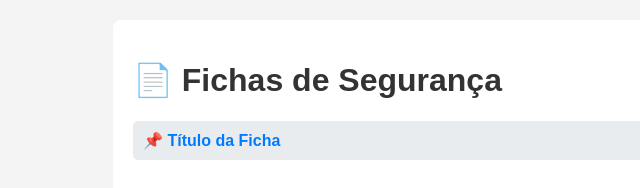
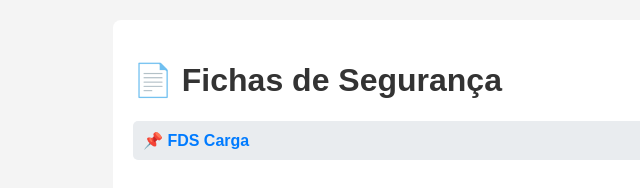
Before and after one commit to rcass14/rcass14.github.io, a plain HTML site: page index.html in a window 1280 px wide. Shown: the full height of the page, 107-747 px from the left. Drawn offline with Linux system fonts and the light colour scheme.

Commit message:
Update title and link for Fichas de Segurança

```diff
--- a/index.html
+++ b/index.html
@@ -2,7 +2,7 @@
 <html>
 <head>
     <meta charset="UTF-8">
-    <title>Fichas de Segurança</title>
+    <title>Fichas de Segurança - Carga</title>
     <meta name="viewport" content="width=device-width, initial-scale=1">
     <style>
         body { font-family: Arial, sans-serif; margin: 20px; background: #f4f4f4; }
@@ -19,7 +19,7 @@
         <h1>📄 Fichas de Segurança</h1>
         <ul>
             <!-- 🔁 COPIE E COLE AS LINHAS ABAIXO PARA CADA PDF -->
-            <li><a href="fds.pdf" target="FDS Carga">📌 Título da Ficha</a></li>
+            <li><a href="FDS.pdf" target="FDS.pdf">📌 FDS Carga</a></li>
             <!-- EXEMPLO: <li><a href="ficha_acido_sulfurico.pdf" target="_blank">Ficha: Ácido Sulfúrico</a></li> -->
             <!-- SEMPRE USE O NOME EXATO DO ARQUIVO -->
         </ul>
```
